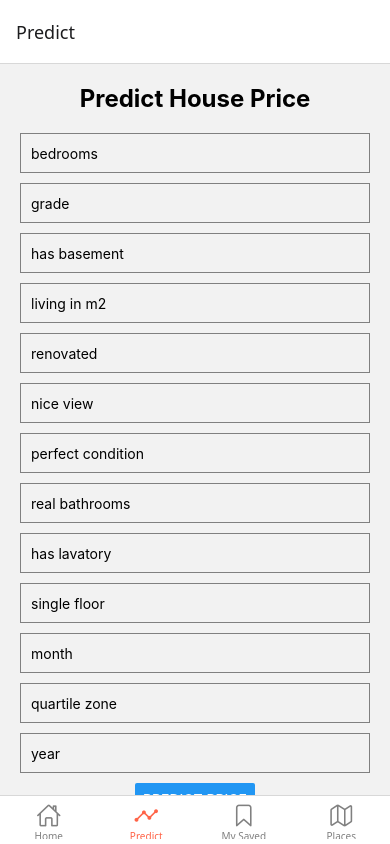
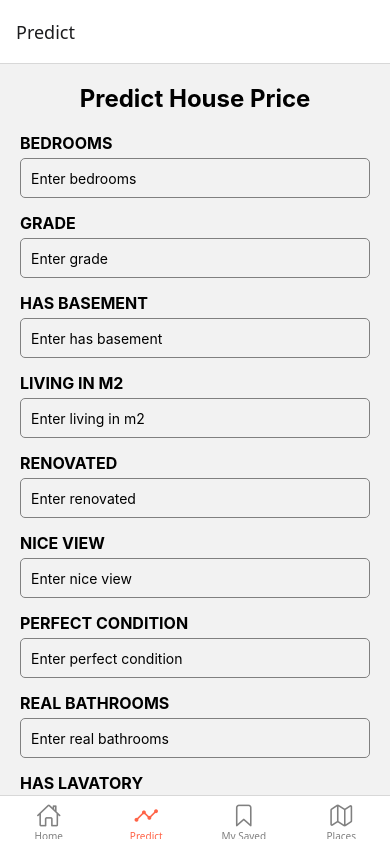
Before and after one commit to CharmThiekshanaPerera/house-price-prediction-app, a React Native app: screen /Predict in a window 390 px wide. Built offline with nearby package versions, Linux system fonts and the light colour scheme.

Commit message:
update screen

```diff
--- a/screens/PredictionScreen.js
+++ b/screens/PredictionScreen.js
@@ -27,7 +27,9 @@ const PredictScreen = () => {
 
   const handlePredict = async () => {
     try {
-      const response = await axios.post('http://10.155.2.16:5000/predict', formData);
+      const response = await axios.post('http://100.93.205.207:5000/predict', formData, {
+        headers: { 'Content-Type': 'application/json' }
+      });
       setPrediction(response.data.prediction);
     } catch (error) {
       Alert.alert('Error', 'Failed to fetch prediction');
@@ -36,22 +38,24 @@ const PredictScreen = () => {
   };
 
   return (
-    <ScrollView contentContainerStyle={styles.scrollContainer}>
+    <ScrollView contentContainerStyle={styles.scrollContainer} keyboardShouldPersistTaps="handled">
       <View style={styles.container}>
         <Text style={styles.title}>Predict House Price</Text>
         {Object.keys(formData).map((key) => (
+          <View key={key} style={styles.inputContainer}>
+            <Text style={styles.label}>{key.replace(/_/g, ' ').toUpperCase()}</Text>
             <TextInput
-            key={key}
               style={styles.input}
-            placeholder={key.replace(/_/g, ' ')}
+              placeholder={`Enter ${key.replace(/_/g, ' ')}`}
               value={formData[key]}
               onChangeText={(text) => handleInputChange(key, text)}
               keyboardType="numeric"
             />
+          </View>
         ))}
         <Button title="Predict Price" onPress={handlePredict} />
         {prediction && (
-          <Text style={styles.result}>Predicted Price: ${prediction.toFixed(2)}</Text>
+          <Text style={styles.result}>Predicted Price: Rs. {prediction.toFixed(0)}.00/=</Text>
         )}
       </View>
     </ScrollView>
@@ -74,13 +78,22 @@ const styles = StyleSheet.create({
     fontWeight: 'bold',
     marginBottom: 20,
   },
+  inputContainer: {
+    width: '100%',
+    marginBottom: 15,
+  },
+  label: {
+    fontSize: 16,
+    fontWeight: 'bold',
+    marginBottom: 5,
+  },
   input: {
     width: '100%',
     height: 40,
     borderColor: 'gray',
     borderWidth: 1,
-    marginBottom: 10,
     paddingHorizontal: 10,
+    borderRadius: 5,
   },
   result: {
     marginTop: 20,
```
Lines whose indentation alone changed are shown as unchanged.
